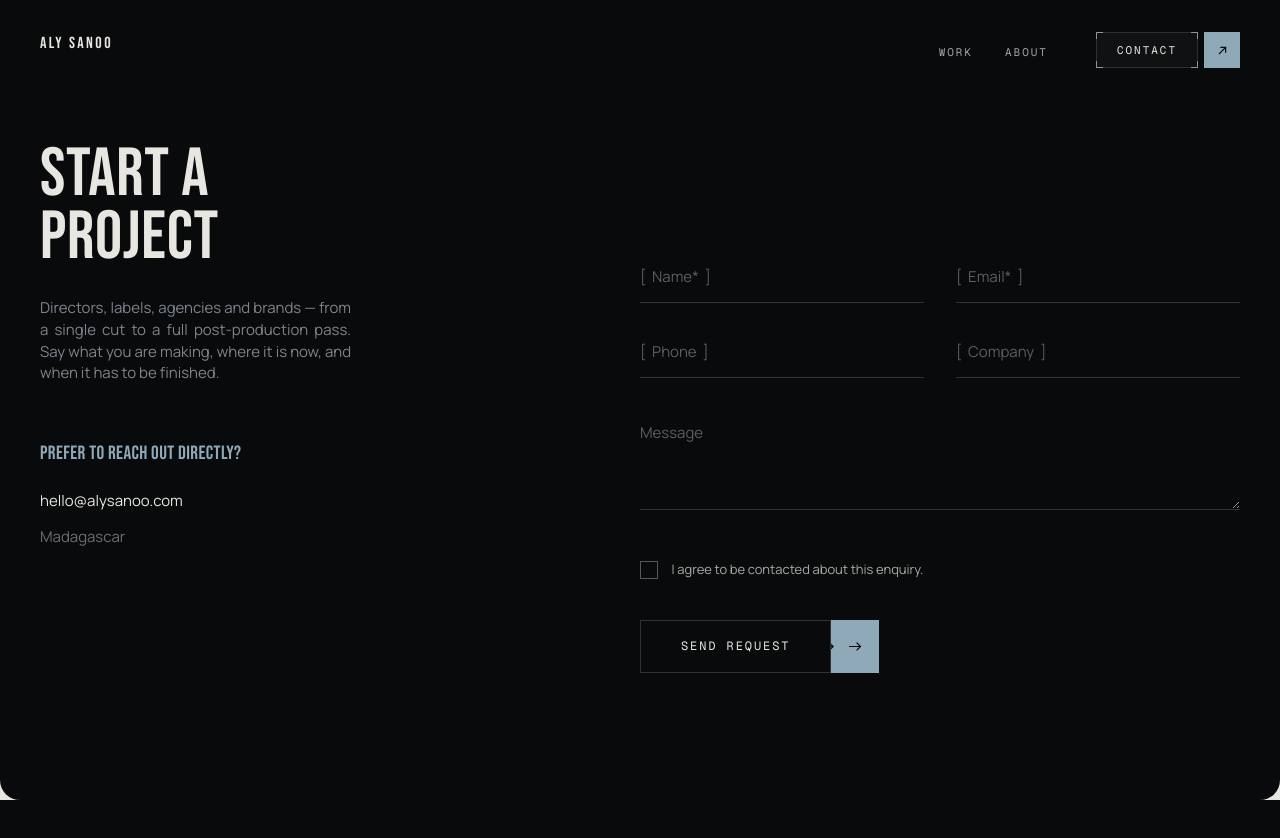
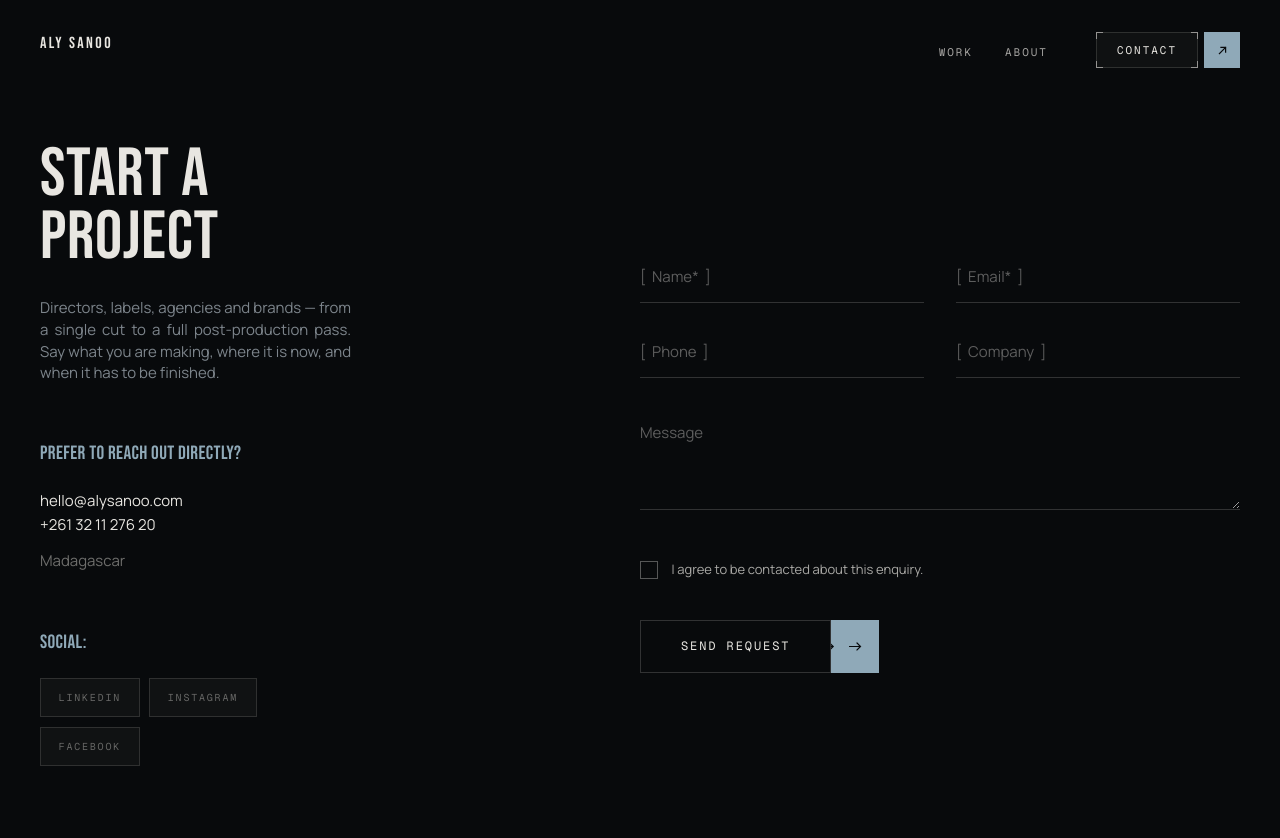
Before and after one commit to AmigosKazz/alysano, a Next.js app: page /contact in a window 1280 px wide. Shown: the top 838 px of the page. Built offline with nearby package versions, Linux system fonts and the light colour scheme.

Commit message:
update ContactPage and globals.css: implement `tel:` helper, refine social link handling, and add idle state styles for incomplete profiles

```diff
--- a/app/contact/page.tsx
+++ b/app/contact/page.tsx
@@ -1,6 +1,6 @@
 import type { Metadata } from "next";
 import { ContactForm } from "@/components/contact/ContactForm";
-import { CONTACT } from "@/lib/contact";
+import { CONTACT, telHref } from "@/lib/contact";
 
 export const metadata: Metadata = {
   title: "Contact — Aly Sanoo",
@@ -14,8 +14,6 @@ export const metadata: Metadata = {
  * two columns is the point — the page asks for one thing at a time.
  */
 export default function ContactPage() {
-  const social = CONTACT.social.filter((link) => link.href);
-
   return (
     <main>
       <div className="page-cover">
@@ -35,20 +33,22 @@ export default function ContactPage() {
                 {CONTACT.email}
               </a>
               {CONTACT.phone ? (
-                <a className="contact-line" href={`tel:${CONTACT.phone}`}>
+                <a className="contact-line" href={telHref(CONTACT.phone)}>
                   {CONTACT.phone}
                 </a>
               ) : null}
               <p className="contact-line contact-line--muted">{CONTACT.place}</p>
             </div>
 
-            {/* Only renders once there are real profiles to point at. */}
-            {social.length > 0 ? (
             <div className="contact-block">
               <p className="contact-label font-title">Social:</p>
               <ul className="contact-social">
-                  {social.map((link) => (
+                {CONTACT.social.map((link) => (
                   <li key={link.label}>
+                    {/* Set as plain type until its profile URL lands in
+                        lib/contact.ts — a control that goes nowhere is worse
+                        than one that is not a link yet. */}
+                    {link.href ? (
                       <a
                         className="contact-social-link font-mono"
                         href={link.href}
@@ -57,11 +57,15 @@ export default function ContactPage() {
                       >
                         {link.label}
                       </a>
+                    ) : (
+                      <span className="contact-social-link contact-social-link--idle font-mono">
+                        {link.label}
+                      </span>
+                    )}
                   </li>
                 ))}
               </ul>
             </div>
-            ) : null}
           </div>
 
           <ContactForm />
--- a/app/globals.css
+++ b/app/globals.css
@@ -2013,6 +2013,17 @@ a.contact-line:hover {
   color: var(--ivory);
 }
 
+/* Waiting on its URL: it holds the row, but it does not pretend to be a link. */
+.contact-social-link--idle {
+  color: rgba(232, 230, 225, 0.4);
+}
+
+.contact-social-link--idle:hover {
+  border-color: rgba(232, 230, 225, 0.14);
+  background: rgba(232, 230, 225, 0.03);
+  color: rgba(232, 230, 225, 0.4);
+}
+
 /* ---- The form ---- */
 .form {
   margin-top: 4rem;
--- a/lib/contact.ts
+++ b/lib/contact.ts
@@ -2,16 +2,20 @@
  * The one place the real details live. The contact page reads all of it from here,
  * and the form composes its message to `email` — swap these and everything follows.
  *
- * TODO: `email` is a placeholder until Aly gives the real address; `phone` and the
- * social `href`s are left empty on purpose and simply do not render until filled.
+ * TODO: `email` is a placeholder until Aly gives the real address, and the social
+ * `href`s are still empty — each one renders as plain type until its profile URL
+ * lands here, so the page never carries a link that goes nowhere.
  */
 export const CONTACT = {
   place: "Madagascar",
   email: "hello@alysanoo.com",
-  phone: "",
+  phone: "+261 32 11 276 20",
   social: [
+    { label: "LinkedIn", href: "" },
     { label: "Instagram", href: "" },
-    { label: "Vimeo", href: "" },
-    { label: "YouTube", href: "" },
+    { label: "Facebook", href: "" },
   ],
 } as const;
+
+/** `tel:` wants the digits and the country code, nothing else. */
+export const telHref = (phone: string) => `tel:${phone.replace(/[^\d+]/g, "")}`;
```
Lines whose indentation alone changed are shown as unchanged.
